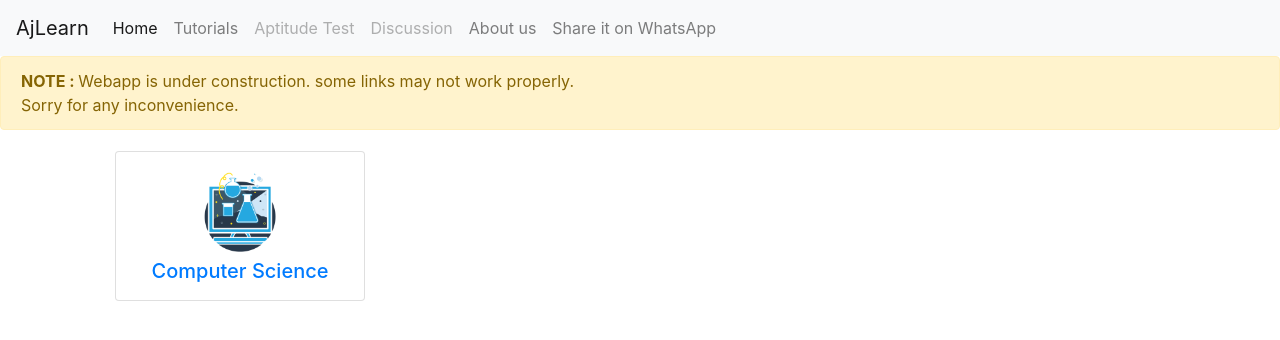
After one commit to ajay1salunkhe/learn, a Django app: page /categories/ in a window 1280 px wide. The commit adds this page. Shown: the top 340 px of the page. Run offline with Django 3.2, Linux system fonts and the light colour scheme; some libraries are stand-ins or nearby versions.

Commit message:
categories and tut added

```diff
--- a/tutorial/templates/base.html
+++ b/tutorial/templates/base.html
@@ -35,7 +35,7 @@
 <body>
 
   <nav class="navbar sticky-top navbar-expand-lg navbar-light bg-light">
-    <a class="navbar-brand" href="#">AjLearn</a>
+    <a class="navbar-brand" href="{% url 'home' %}">AjLearn</a>
     <button class="navbar-toggler" type="button" data-toggle="collapse" data-target="#navbarNav" aria-controls="navbarNav" aria-expanded="false" aria-label="Toggle navigation">
       <span class="navbar-toggler-icon"></span>
     </button>
@@ -46,7 +46,7 @@
         </li>
         <li class="nav-item">
           <li class="nav-item">
-            <a class="nav-link" href="#">Tutorials</a>
+            <a class="nav-link" href="{% url 'categories' %}">Tutorials</a>
           </li>
           <a class="nav-link disabled" href="#">Aptitude Test</a>
         </li>
@@ -62,6 +62,12 @@
       </ul>
     </div>
   </nav>
+
+  <div class="alert alert-warning" role="alert">
+    <b>NOTE : </b> Webapp is under construction. some links may not work properly.<br>
+    Sorry for any inconvenience.
+  </div>
+
   {% include 'messages.html' %}
 {% block content %}
 {% endblock %}
--- /dev/null
+++ b/tutorial/templates/tutorial/categories.html
@@ -0,0 +1,20 @@
+{% extends 'base.html' %}
+{% load staticfiles %}
+{% block content %}
+
+<div class="container">
+  <div class="row" style="margin: 10px;">
+    <div class="col" style="margin: 5px;">
+        <div class="card" onclick="location.href='{% url 'tutorials' %}';" style="background-image: url(''); background-repeat: no-repeat; background-position: center; background-size: 100%; width: 250px; height: 150px;">
+          <div class="card-body" style="text-align:center;">
+            <a href="{% url 'tutorials' %}">
+              <img src="{% static 'images/cs.png' %}" style="max-width: 80px; margin-bottom: 7px;">
+              <h5 class="card-title">Computer Science</h5>
+            </a>
+          </div>
+        </div>
+    </div>
+  </div>
+</div>
+
+{% endblock %}
--- a/tutorial/urls.py
+++ b/tutorial/urls.py
@@ -6,5 +6,6 @@ import login.urls
 urlpatterns = [
     path('',views.home,name="home"),
     path('aboutus/',views.aboutus,name="aboutus"),
-    path('tutorials/',views.tutorials,name="tutorials"),
+    path('categories/',views.categories,name="categories"),
+    path('categories/tutorials/',views.tutorials,name="tutorials"),
 ]
--- a/tutorial/views.py
+++ b/tutorial/views.py
@@ -6,5 +6,8 @@ def	home(request):
 def aboutus(request):
     return render(request,	'aboutus/aboutus.html',	{})
 
+def categories(request):
+    return render(request,	'tutorial/categories.html',	{})
+
 def tutorials(request):
     return render(request,	'tutorial/tutorials.html',	{})
```
Also changed, not shown: tutorial/templates/tutorial/tutorials.html (+17 -44 lines), tutorial/static/images/cpp.png (added), tutorial/static/images/cprog.png (added), tutorial/static/images/cs.png (added), tutorial/static/images/ds.png (added).
